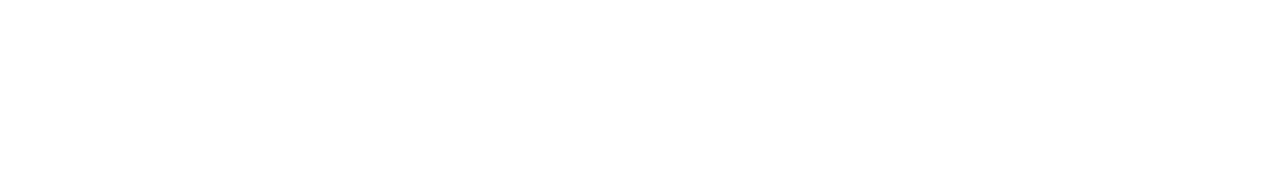
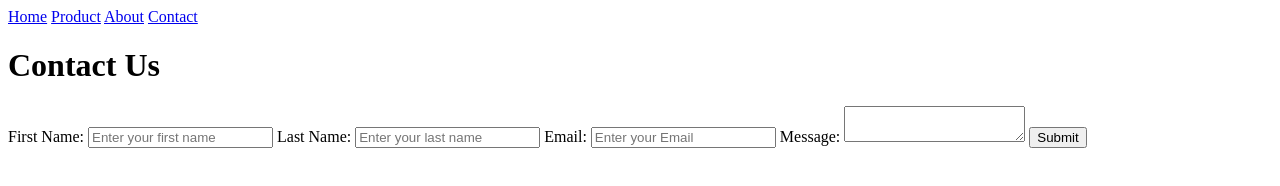
Before and after one commit to KeplerFall/weekTwoCreativstorm, a plain HTML site: page Pages/Contact/contact.html in a window 1280 px wide. Drawn offline with Linux system fonts and the light colour scheme.

Commit message:
Update contact.html

```diff
--- a/Pages/Contact/contact.html
+++ b/Pages/Contact/contact.html
@@ -7,6 +7,29 @@
     <link rel="stylesheet" href="./style.css">
 </head>
 <body>
+    <nav>
+        <a href="/index.html">Home</a>
+        <a href="/Pages/Product/product.html">Product</a>
+        <a href="/Pages/About/about.html">About</a>
+        <a href="/Pages/Contact/contact.html">Contact</a>
+    </nav>
+    <div class="container">
+        <h1>Contact Us</h1>
+        <form action="#" method="post">
+            <label for="firstname">First Name:</label>
+            <input type="text" id="name" name="name" required placeholder="Enter your first name">
 
+            <label for="lastname">Last Name:</label>
+            <input type="text" id="name" name="name" required placeholder="Enter your last name">
+
+            <label for="email">Email:</label>
+            <input type="email" id="email" name="email" required placeholder="Enter your Email">
+
+            <label for="message">Message:</label>
+            <textarea id="message" name="message" required></textarea>
+
+            <button type="submit">Submit</button>
+        </form>
+    </div>
 </body>
 </html>
```
